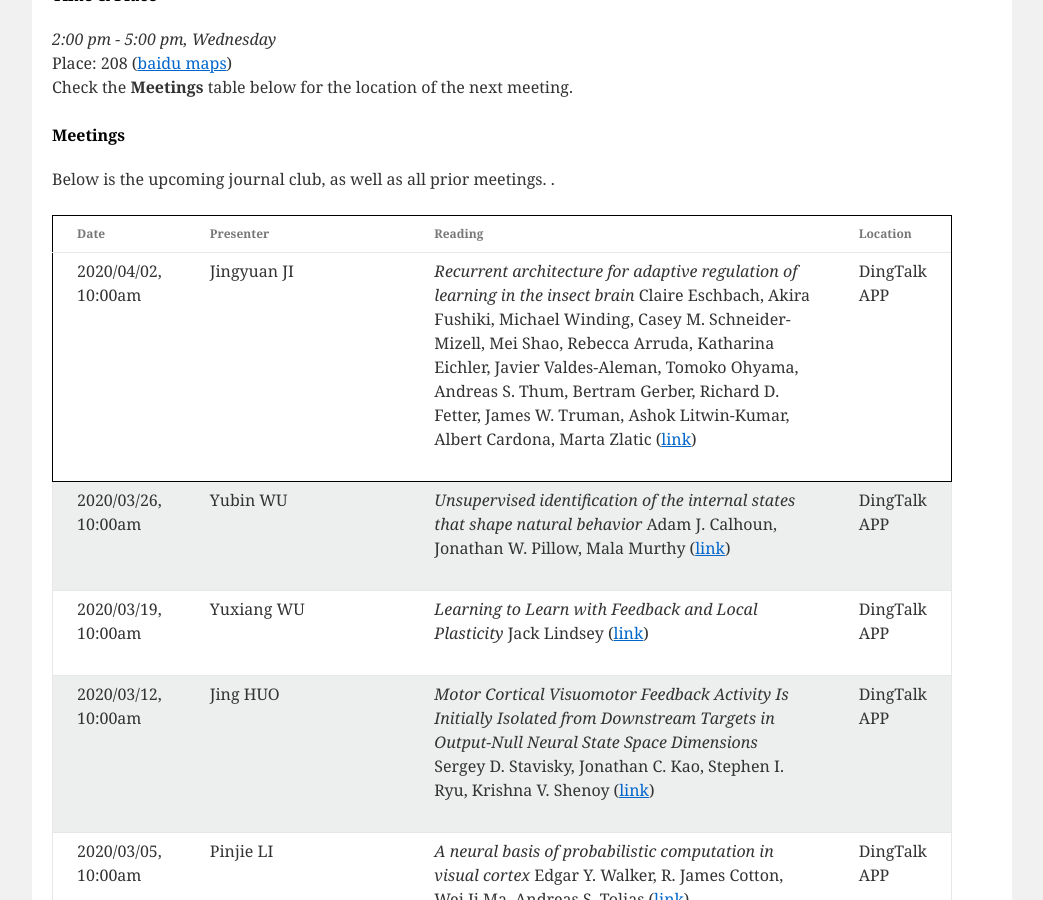
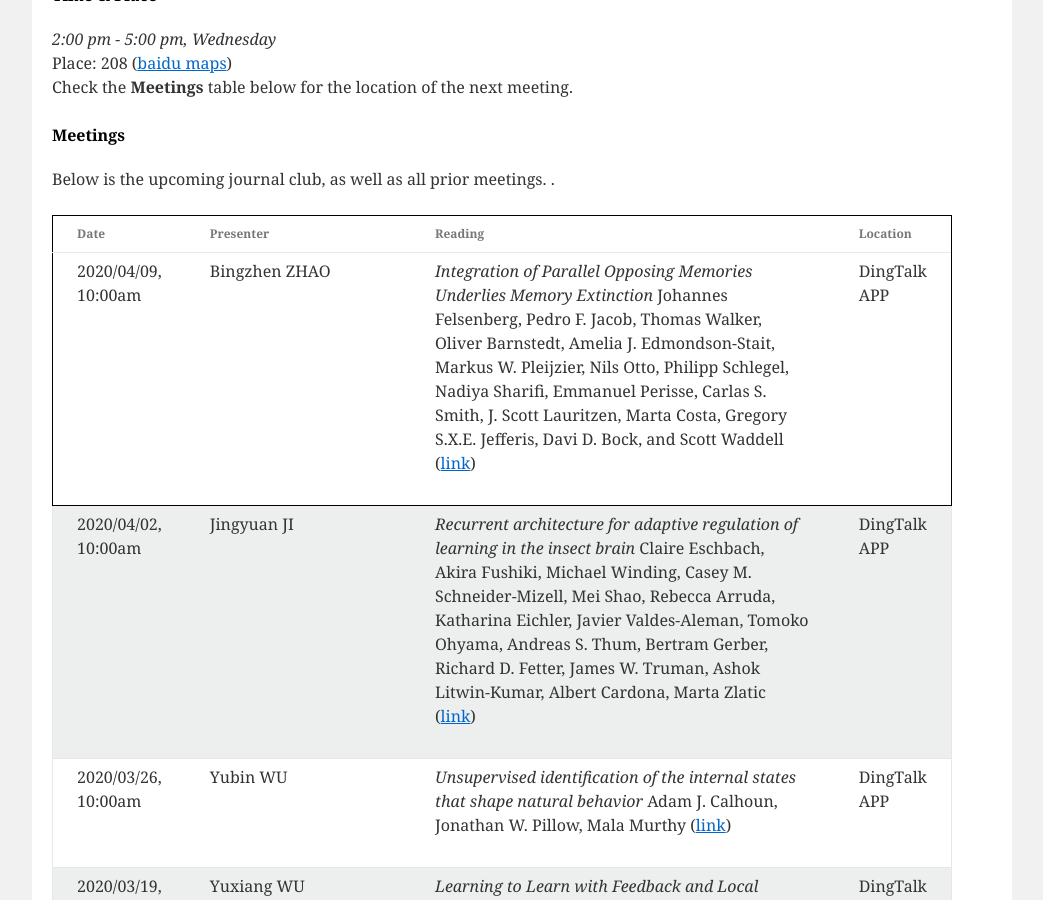
Before and after one commit to CNeuroUSTC/CNeuroUSTC.github.io, a Jekyll site: the page built from index.html, in a window 1280 px wide and 900 px high, scrolled down 739 px. Shown: the whole window, without its empty margins (118-1161 px from the left). Built offline with Jekyll 4.4.1, drawn with Linux system fonts in a browser that asks for light colours.

Commit message:
2020/04/09, 10:00am

```diff
--- a/_data/meeting_info.yml
+++ b/_data/meeting_info.yml
@@ -1,3 +1,13 @@
+- presenter: Bingzhen ZHAO
+  date: 2020/04/09, 10:00am
+  paper: "Integration of Parallel Opposing Memories Underlies Memory Extinction"
+  url: "https://www.cell.com/cell/fulltext/S0092-8674(18)31037-7"
+  pdf: "None"
+  authors: "Johannes Felsenberg, Pedro F. Jacob, Thomas Walker, Oliver Barnstedt, Amelia J. Edmondson-Stait,
+            Markus W. Pleijzier, Nils Otto, Philipp Schlegel, Nadiya Sharifi, Emmanuel Perisse, Carlas S. Smith,
+            J. Scott Lauritzen, Marta Costa, Gregory S.X.E. Jefferis, Davi D. Bock, and Scott Waddell"
+  location: DingTalk APP
+
 - presenter: Jingyuan JI
   date: 2020/04/02, 10:00am
   paper: "Recurrent architecture for adaptive regulation of learning in the insect brain"
```
